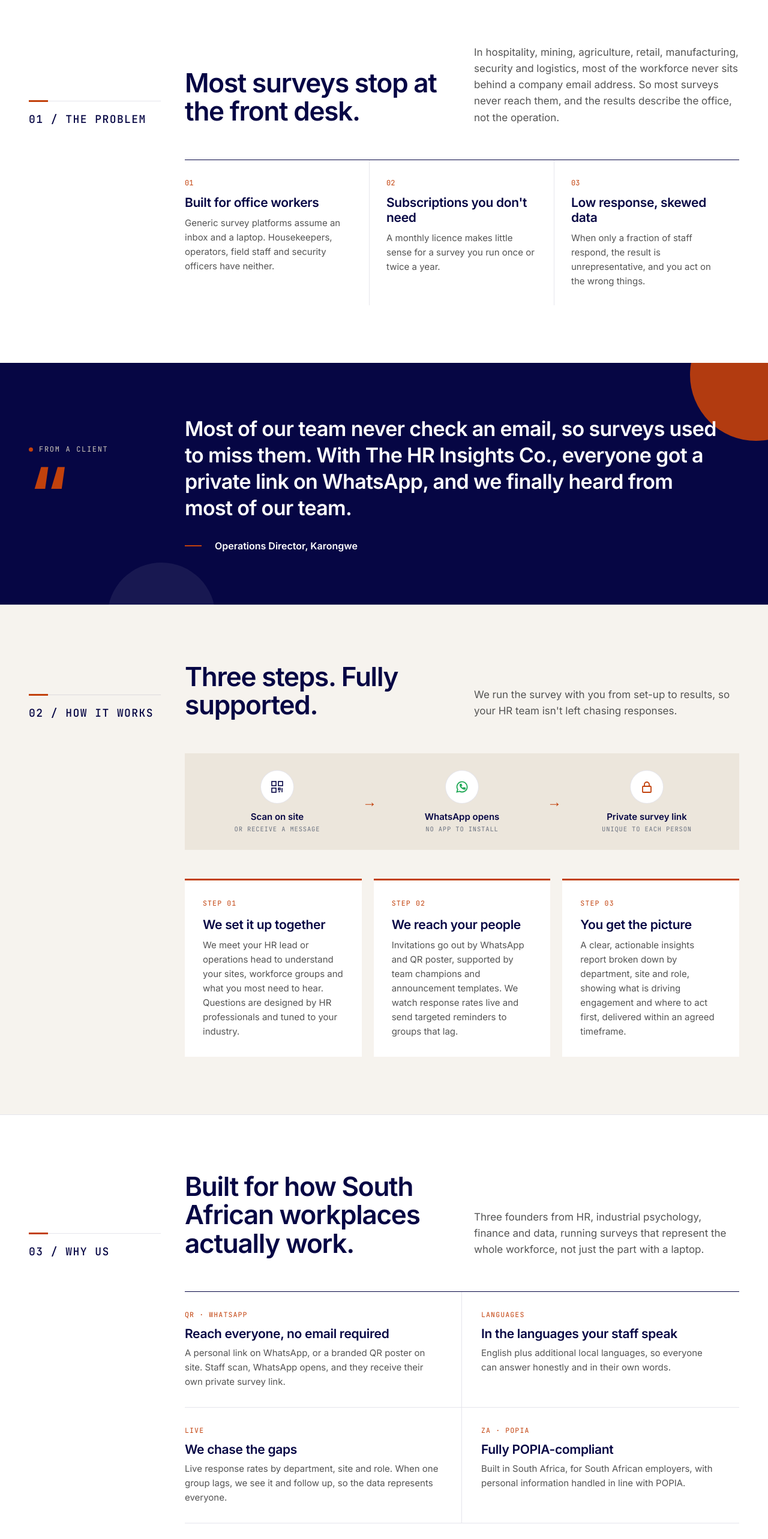
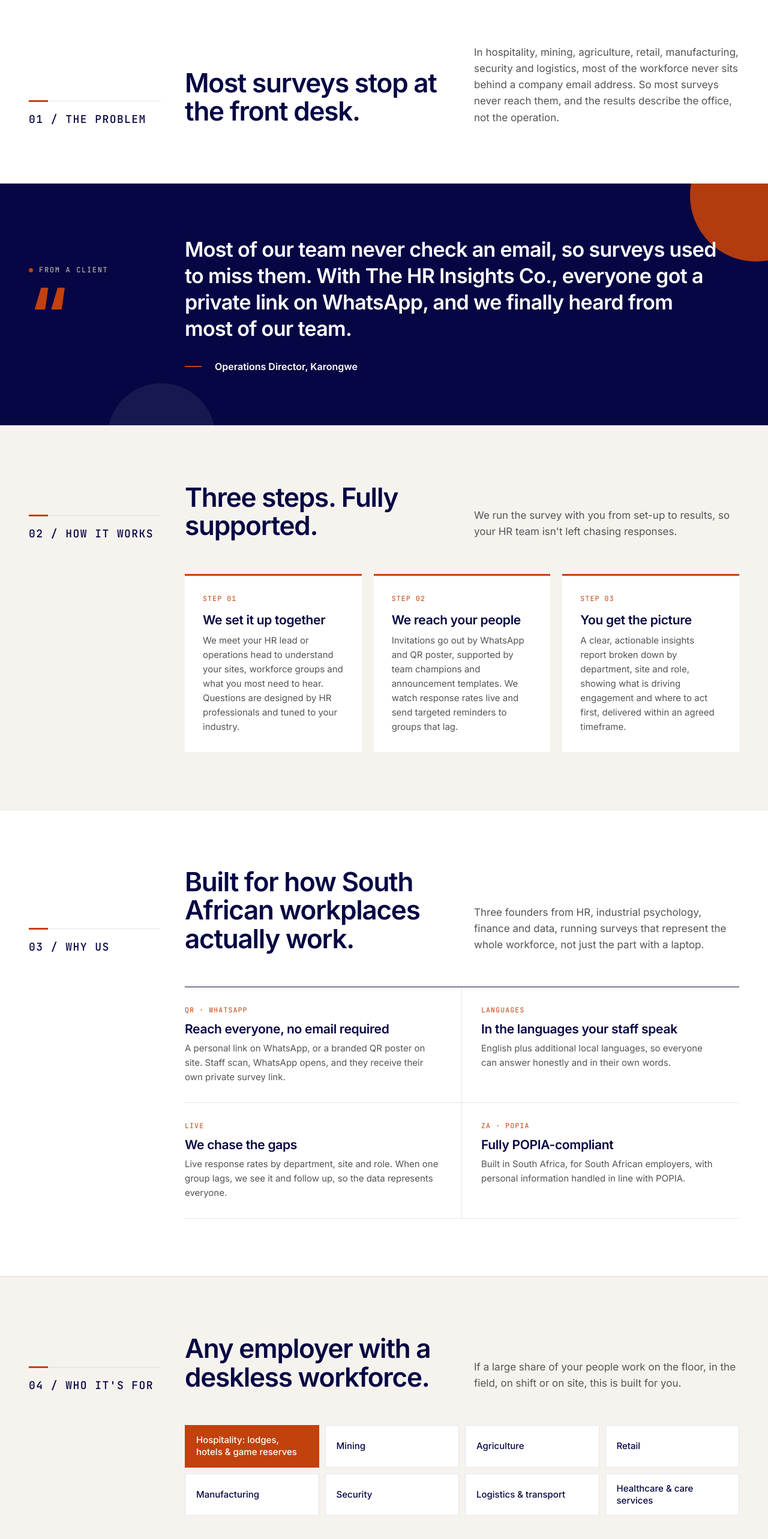
Before and after one commit to biancasmit683-netizen/HRinsightscov2, a React (Vite) app: page / in a window 1280 px wide. Shown: the part 907-3473 px from the top of the page at 60% size. Built offline with nearby package versions, Linux system fonts and the light colour scheme.

Commit message:
Remove problem cards and the WhatsApp flow strip; industry tags in an even grid
Co-Authored-By: Claude Opus 5.5 <noreply@anthropic.com>
Claude-Session: https://claude.ai/code/session_01Vf91w2bEHPv3FxK19iqoVh

```diff
--- a/src/page-engagement.jsx
+++ b/src/page-engagement.jsx
@@ -53,10 +53,10 @@ function BtnOutlineLight({ children, onClick }) {
   );
 }
 
-function SectionHead({ index, title, lede, dark }) {
+function SectionHead({ index, title, lede, dark, last }) {
   const isMobile = useIsMobile();
   return (
-    <div style={{ display:'grid', gridTemplateColumns: isMobile ? '1fr' : '220px 1fr 1fr', gap: isMobile ? 16 : 40, marginBottom: isMobile ? 32 : 56, alignItems:'end' }}>
+    <div style={{ display:'grid', gridTemplateColumns: isMobile ? '1fr' : '220px 1fr 1fr', gap: isMobile ? 16 : 40, marginBottom: last ? 0 : (isMobile ? 32 : 56), alignItems:'end' }}>
       <SectionLabel index={index} dark={dark}/>
       <h2 style={{ fontSize: isMobile ? 30 : 44, lineHeight: 1.08, fontWeight: 600, letterSpacing:'-0.028em', margin: 0, maxWidth: 560 }}>{title}</h2>
       {lede && <p style={{ fontSize: isMobile ? 15.5 : 17, lineHeight: 1.6, color: dark ? 'var(--ink-soft)' : 'var(--graphite)', margin: 0, maxWidth: 520 }}>{lede}</p>}
@@ -115,45 +115,17 @@ function Hero() {
 // ---------- 01 The problem --------------------------------------------------
 function Problem() {
   const isMobile = useIsMobile();
-  const cells = [
-    ['Built for office workers', 'Generic survey platforms assume an inbox and a laptop. Housekeepers, operators, field staff and security officers have neither.'],
-    ['Subscriptions you don\'t need', 'A monthly licence makes little sense for a survey you run once or twice a year.'],
-    ['Low response, skewed data', 'When only a fraction of staff respond, the result is unrepresentative, and you act on the wrong things.'],
-  ];
   return (
     <section id="problem" style={{ background:'#fff', padding: pad(isMobile) }}>
-      <SectionHead index="01 / THE PROBLEM" title="Most surveys stop at the front desk."
+      <SectionHead last index="01 / THE PROBLEM" title="Most surveys stop at the front desk."
         lede="In hospitality, mining, agriculture, retail, manufacturing, security and logistics, most of the workforce never sits behind a company email address. So most surveys never reach them, and the results describe the office, not the operation."/>
-      <div style={{ display:'grid', gridTemplateColumns: isMobile ? '1fr' : '220px 1fr', gap: 40 }}>
-        {!isMobile && <div/>}
-        <div style={{ display:'grid', gridTemplateColumns: isMobile ? '1fr' : 'repeat(3,1fr)', borderTop:'1px solid var(--ink)' }}>
-          {cells.map(([t, b], i) => (
-            <div key={i} style={{ padding: isMobile ? '24px 0 8px' : '30px 28px 8px', paddingLeft: isMobile || i === 0 ? 0 : 28, borderRight: !isMobile && i < 2 ? '1px solid var(--rule)' : 'none', borderBottom: isMobile && i < 2 ? '1px solid var(--rule)' : 'none' }}>
-              <div style={{ fontFamily:'JetBrains Mono,monospace', fontSize: 12, color:'var(--orange)' }}>0{i + 1}</div>
-              <h3 style={{ fontSize: 21, fontWeight: 600, letterSpacing:'-0.015em', margin:'12px 0 10px' }}>{t}</h3>
-              <p style={{ fontSize: 15, lineHeight: 1.6, color:'var(--graphite)', margin:'0 0 20px' }}>{b}</p>
-            </div>
-          ))}
-        </div>
-      </div>
     </section>
   );
 }
 
 // ---------- 02 How it works -------------------------------------------------
-function FlowNode({ icon, title, sub }) {
-  return (
-    <div style={{ textAlign:'center' }}>
-      <div style={{ width: 56, height: 56, margin:'0 auto 12px', borderRadius: '50%', display:'grid', placeItems:'center', background:'#fff', border:'1px solid var(--rule)' }}>{icon}</div>
-      <div style={{ fontSize: 15, fontWeight: 600 }}>{title}</div>
-      <div style={{ fontFamily:'JetBrains Mono,monospace', fontSize: 10.5, letterSpacing:'.08em', color:'var(--slate)', marginTop: 4 }}>{sub.toUpperCase()}</div>
-    </div>
-  );
-}
-
 function HowItWorks() {
   const isMobile = useIsMobile();
-  const arrow = <div aria-hidden="true" style={{ color:'var(--orange)', fontSize: 24, transform: isMobile ? 'rotate(90deg)' : 'none', textAlign:'center' }}>→</div>;
   const steps = [
     ['We set it up together', 'We meet your HR lead or operations head to understand your sites, workforce groups and what you most need to hear. Questions are designed by HR professionals and tuned to your industry.'],
     ['We reach your people', 'Invitations go out by WhatsApp and QR poster, supported by team champions and announcement templates. We watch response rates live and send targeted reminders to groups that lag.'],
@@ -166,13 +138,6 @@ function HowItWorks() {
       <div style={{ display:'grid', gridTemplateColumns: isMobile ? '1fr' : '220px 1fr', gap: 40 }}>
         {!isMobile && <div/>}
         <div>
-          <div aria-label="How staff reach the survey" style={{ display:'grid', gridTemplateColumns: isMobile ? '1fr' : '1fr auto 1fr auto 1fr', alignItems:'center', gap: 16, padding: 28, background:'var(--sand)', marginBottom: isMobile ? 32 : 48 }}>
-            <FlowNode title="Scan on site" sub="or receive a message" icon={<svg width="24" height="24" viewBox="0 0 24 24" fill="none" stroke="#060644" strokeWidth="1.6"><rect x="3" y="3" width="7" height="7"/><rect x="14" y="3" width="7" height="7"/><rect x="3" y="14" width="7" height="7"/><path d="M14 14h3v3h-3zM20 14v7M14 20h3"/></svg>}/>
-            {arrow}
-            <FlowNode title="WhatsApp opens" sub="no app to install" icon={<svg width="24" height="24" viewBox="0 0 24 24" fill="none" stroke="#1FA855" strokeWidth="1.8"><path d="M3.5 20.5l1.3-4.2A8.5 8.5 0 1 1 8 19.4z"/><path d="M9 9.5c.5 2.5 2.5 4.5 5 5l1.2-1.2 2 .8-.4 1.6c-3.8.4-8.2-4-7.8-7.8l1.6-.4.8 2z"/></svg>}/>
-            {arrow}
-            <FlowNode title="Private survey link" sub="unique to each person" icon={<svg width="24" height="24" viewBox="0 0 24 24" fill="none" stroke="#C2410C" strokeWidth="1.8"><rect x="5" y="11" width="14" height="10" rx="1"/><path d="M8 11V8a4 4 0 0 1 8 0v3"/></svg>}/>
-          </div>
           <div style={{ display:'grid', gridTemplateColumns: isMobile ? '1fr' : 'repeat(3,1fr)', gap: 20 }}>
             {steps.map(([t, b], i) => (
               <div key={i} style={{ background:'#fff', padding: isMobile ? 24 : 30, borderTop:'3px solid var(--orange)' }}>
@@ -223,15 +188,16 @@ function WhyUs() {
 function WhoFor() {
   const isMobile = useIsMobile();
   const inds = ['Mining','Agriculture','Retail','Manufacturing','Security','Logistics & transport','Healthcare & care services'];
+  const chip = { display:'flex', alignItems:'center', padding: isMobile ? '12px 14px' : '14px 18px', background:'#fff', border:'1px solid var(--rule)', fontWeight: 500, fontSize: isMobile ? 14 : 15, lineHeight: 1.35 };
   return (
     <section id="industries" style={{ background:'var(--paper)', padding: pad(isMobile), borderTop:'1px solid var(--rule)' }}>
       <SectionHead index="04 / WHO IT'S FOR" title="Any employer with a deskless workforce."
         lede="If a large share of your people work on the floor, in the field, on shift or on site, this is built for you."/>
       <div style={{ display:'grid', gridTemplateColumns: isMobile ? '1fr' : '220px 1fr', gap: 40 }}>
         {!isMobile && <div/>}
-        <div style={{ display:'flex', flexWrap:'wrap', gap: 10 }}>
-          <span style={{ padding:'12px 18px', background:'var(--orange)', color:'#fff', fontWeight: 500, fontSize: 15 }}>Hospitality: lodges, hotels &amp; game reserves</span>
-          {inds.map(i => <span key={i} style={{ padding:'12px 18px', background:'#fff', border:'1px solid var(--rule)', fontWeight: 500, fontSize: 15 }}>{i}</span>)}
+        <div style={{ display:'grid', gridTemplateColumns: isMobile ? 'repeat(2, minmax(0,1fr))' : 'repeat(4, minmax(0,1fr))', gap: 10 }}>
+          <span style={{ ...chip, background:'var(--orange)', borderColor:'var(--orange)', color:'#fff' }}>Hospitality: lodges, hotels &amp; game reserves</span>
+          {inds.map(i => <span key={i} style={chip}>{i}</span>)}
         </div>
       </div>
     </section>
```
